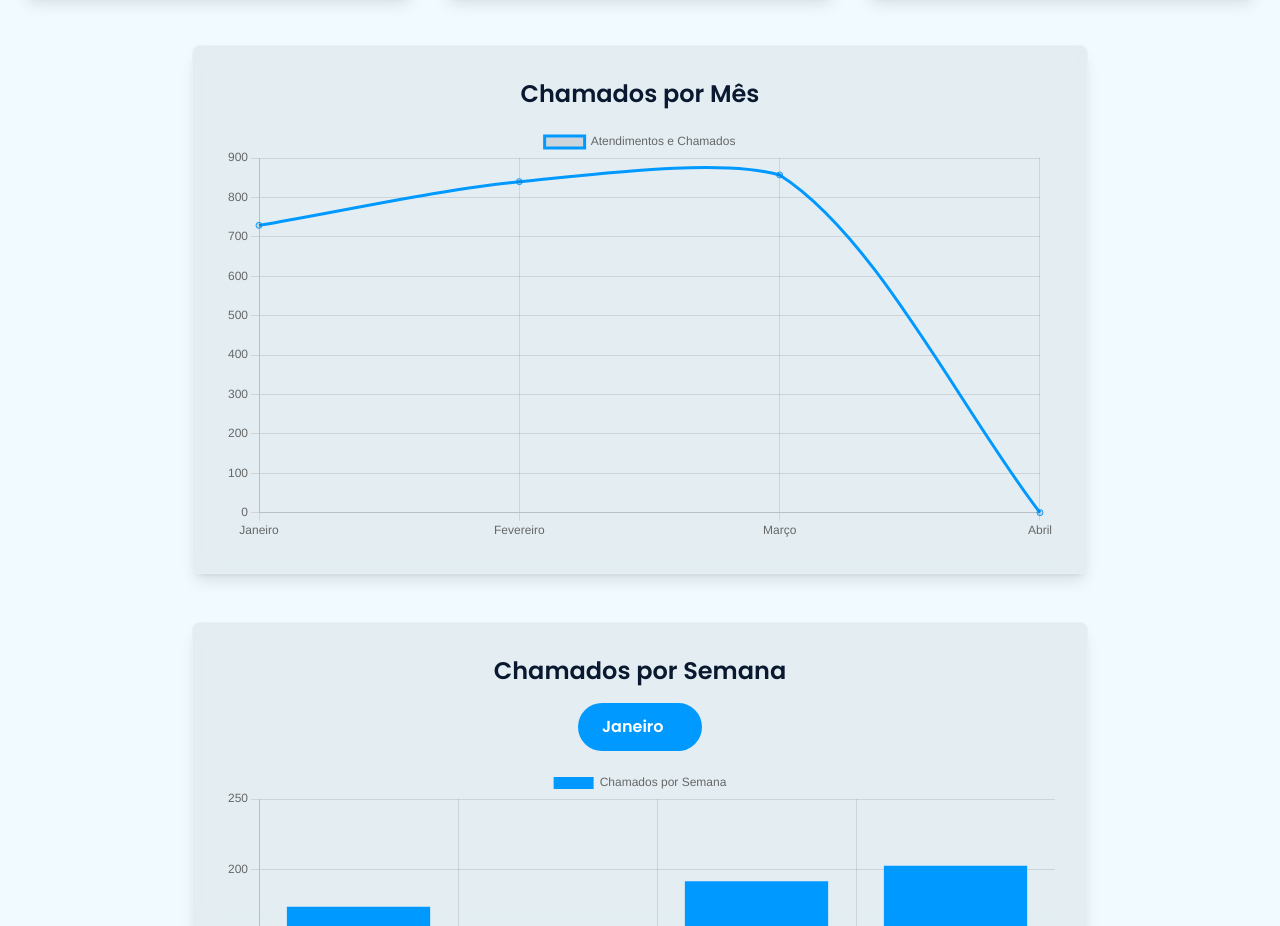
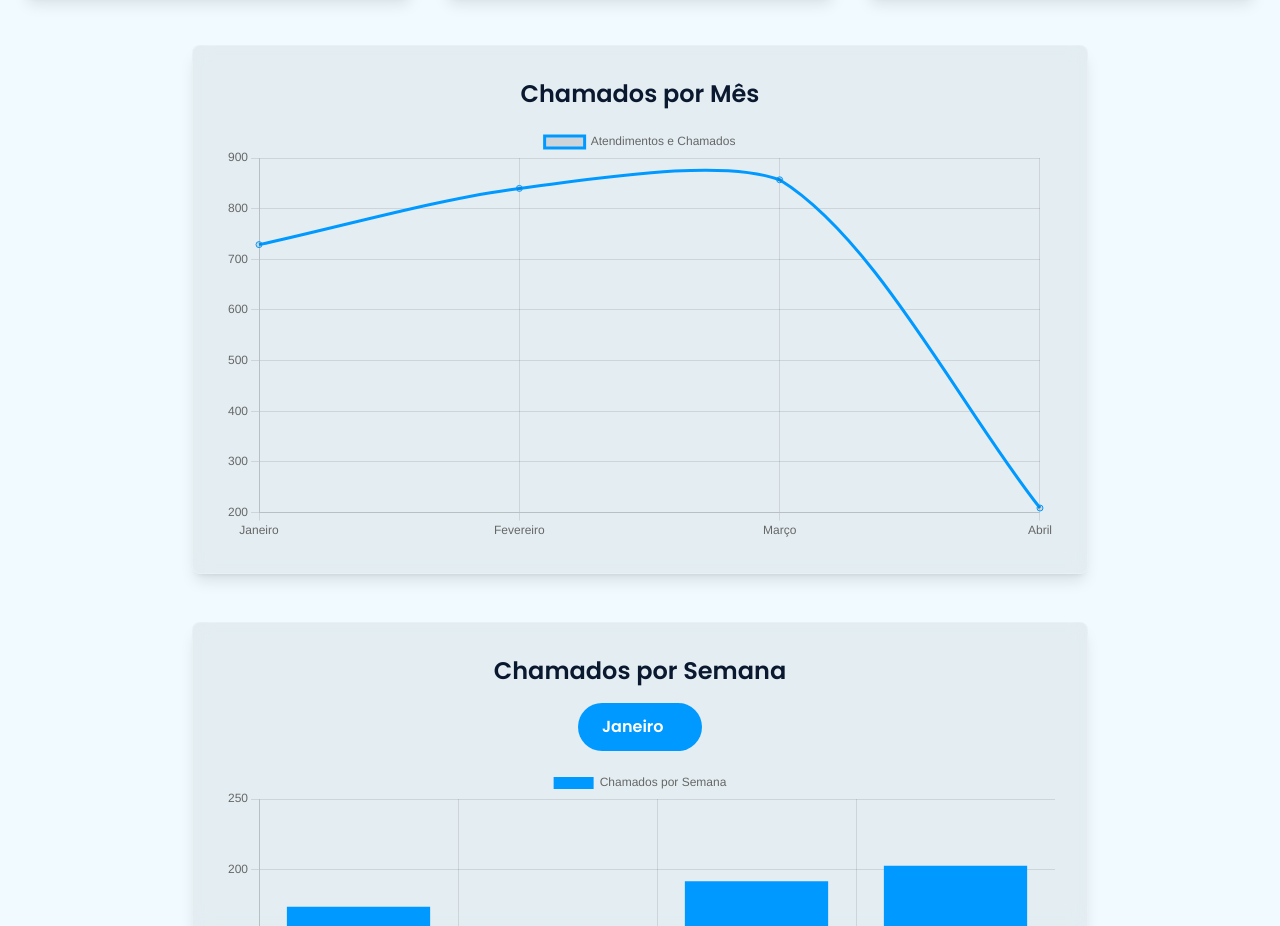
Before and after one commit to Sosfire/apresentacaomensal, a plain HTML site: page index.html in a window 1280 px wide. Shown: the part 927-1853 px from the top of the page. Drawn offline with nearby package versions, Linux system fonts and the light colour scheme.

Commit message:
Update index.html

```diff
--- a/index.html
+++ b/index.html
@@ -154,7 +154,7 @@
             labels: ["Janeiro", "Fevereiro", "Março", "Abril"],
             datasets: [{
                 label: "Atendimentos e Chamados",
-                data: [729, 840, 857, 0],
+                data: [729, 840, 857, 209],
                 borderColor: "#0099ff",
                 fill: false,
                 tension: 0.3
```
